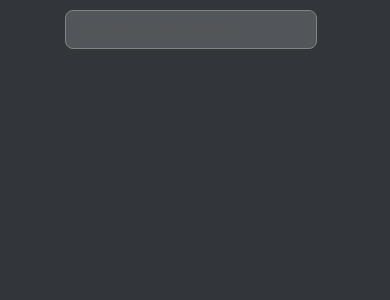
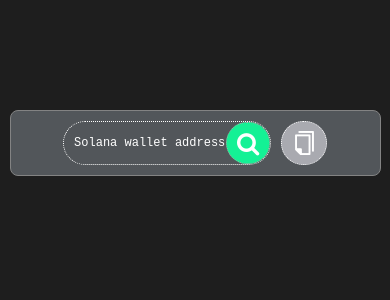
Before and after one commit to ramanand-rv/solscan-react-native, a React Native app: screen / in a window 390 px wide. Shown: the top 300 px of the page. Built offline with nearby package versions, Linux system fonts and the light colour scheme.

Commit message:
comments and code format

```diff
--- a/App.tsx
+++ b/App.tsx
@@ -7,8 +7,10 @@
   SafeAreaView,
   TextInput,
 } from "react-native";
-import { useState } from "react";
+import { createContext, useContext, useEffect, useState } from "react";
 import { SafeAreaProvider } from "react-native-safe-area-context";
+import SearchCard from "./components/SearchCard";
+import { SwapScreen } from "./components/SwapScreen";
 
 const RPC = "http://api.mainnet-beta.solana.com";
 
@@ -71,20 +73,10 @@
   return (
     <SafeAreaProvider style={styles.container}>
       <ScrollView>
-        <View style={styles.card}>
-          <TextInput
-            style={styles.addressInput}
-            placeholder="Solana wallet address..."
-            placeholderTextColor="#555"
-            value={address}
-            onChangeText={setAddress}
-            autoCapitalize="none"
-            autoCorrect={false}
-          />
+        {/* Search component */}
+        <View style={styles.searchComponent}>
+          <SearchCard value={address} onSearchChange={setAddress} />
         </View>
-
-        <View></View>
-        <View></View>
       </ScrollView>
     </SafeAreaProvider>
   );
@@ -93,29 +85,9 @@
 const styles = StyleSheet.create({
   container: {
     flex: 1,
-    backgroundColor: "#32363a",
-    alignItems: "center",
-    justifyContent: "center",
+    backgroundColor: "#1E1E1E",
   },
-
-  card: {
-    // flex: 1,
-
-    margin: 10,
-    maxWidth: "90%",
-    height: "auto",
-    paddingHorizontal: 20,
-    paddingVertical: 10,
-    alignContent: "center",
-    justifyContent: "center",
-    borderWidth: 1,
-    borderColor: "#838383",
-    borderStyle: "solid",
-    borderRadius: 8,
-    backgroundColor: "#52565a",
+  searchComponent: {
+    top: 100,
   },
-
-  addressInput: {
-
-  }
 });
--- a/components/SearchCard.tsx
+++ b/components/SearchCard.tsx
@@ -14,14 +14,11 @@
   onSearchChange: (text: string) => void;
 }
 
-import { DisplayCopyBtnContext } from "../App";
-
 const SearchCard = ({ value, onSearchChange }: SearchCardProps) => {
-  const show = useContext(DisplayCopyBtnContext);
-
   return (
     <View style={styles.card}>
       <View style={styles.addressSearch}>
+        {/* Address input */}
         <TextInput
           style={styles.addressInput}
           placeholder="Solana wallet address..."
@@ -31,6 +28,7 @@
           autoCapitalize="none"
           autoCorrect={false}
         />
+        {/* Search button */}
         <TouchableOpacity>
           <FontAwesome
             style={styles.iconSearch}
@@ -40,6 +38,8 @@
           />
         </TouchableOpacity>
       </View>
+      {/* copy address button */}
+      {/* displayed if address.length >= 30  */}
       <TouchableOpacity>
         <AntDesign
           style={styles.iconCopy}
```
